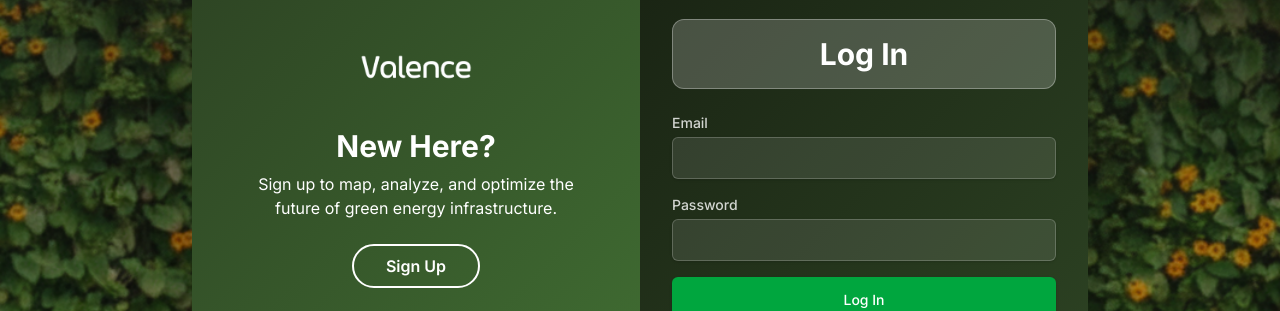
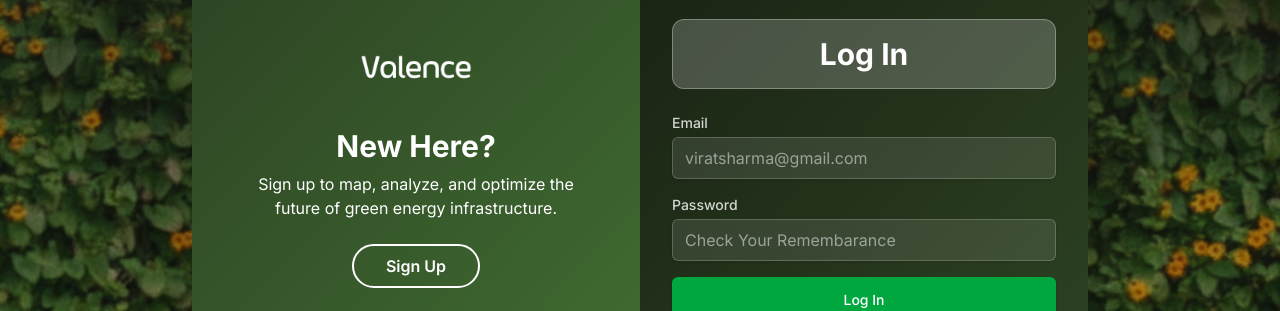
Before and after one commit to ombarvaliya/Valence, a Next.js app: page /auth in a window 1280 px wide. Shown: the part 229-540 px from the top of the page. Built offline with nearby package versions, Linux system fonts and the light colour scheme; no server answers.

Commit message:
Basic UI Changes 2

```diff
--- a/src/app/(app)/auth/page.tsx
+++ b/src/app/(app)/auth/page.tsx
@@ -97,16 +97,16 @@ function AuthComponent() {
             </div>
             <form onSubmit={handleSignupSubmit} className="space-y-4">
               <div>
-                <label htmlFor="signupName" className="block text-sm font-medium text-white/80">Full Name</label>
-                <input type="text" id="signupName" value={signupName} onChange={(e) => setSignupName(e.target.value)} required className="mt-1 block w-full px-3 py-2 bg-white/10 text-white border border-white/20 rounded-md shadow-sm focus:outline-none focus:ring-green-500 focus:border-green-500"/>
+                <label htmlFor="signupName" className="block text-sm font-medium text-white/80">Name</label>
+                <input type="text" id="signupName" value={signupName} onChange={(e) => setSignupName(e.target.value)} required className="mt-1 block w-full px-3 py-2 bg-white/10 text-white border border-white/20 rounded-md shadow-sm focus:outline-none focus:ring-green-500 focus:border-green-500" placeholder="Virat Sharma"/>
               </div>
               <div>
                 <label htmlFor="signupEmail" className="block text-sm font-medium text-white/80">Email</label>
-                <input type="email" id="signupEmail" value={signupEmail} onChange={(e) => setSignupEmail(e.target.value)} required className="mt-1 block w-full px-3 py-2 bg-white/10 text-white border border-white/20 rounded-md shadow-sm focus:outline-none focus:ring-green-500 focus:border-green-500"/>
+                <input type="email" id="signupEmail" value={signupEmail} onChange={(e) => setSignupEmail(e.target.value)} required className="mt-1 block w-full px-3 py-2 bg-white/10 text-white border border-white/20 rounded-md shadow-sm focus:outline-none focus:ring-green-500 focus:border-green-500" placeholder="viratsharma5@gmail.com"/>
               </div>
               <div>
                 <label htmlFor="signupPassword" className="block text-sm font-medium text-white/80">Password</label>
-                <input type="password" id="signupPassword" value={signupPassword} onChange={(e) => setSignupPassword(e.target.value)} required className="mt-1 block w-full px-3 py-2 bg-white/10 text-white border border-white/20 rounded-md shadow-sm focus:outline-none focus:ring-green-500 focus:border-green-500"/>
+                <input type="password" id="signupPassword" value={signupPassword} onChange={(e) => setSignupPassword(e.target.value)} required className="mt-1 block w-full px-3 py-2 bg-white/10 text-white border border-white/20 rounded-md shadow-sm focus:outline-none focus:ring-green-500 focus:border-green-500" placeholder="A Strong Password"/>
               </div>
               {signupError && <p className="text-red-400 text-sm text-center">{signupError}</p>}
               <button type="submit" disabled={isSignupSubmitting} className="w-full flex justify-center py-3 px-4 border border-transparent rounded-md shadow-sm text-sm font-medium text-white bg-green-600 hover:bg-green-700 focus:outline-none focus:ring-2 focus:ring-offset-2 focus:ring-green-500 disabled:opacity-50">
@@ -123,11 +123,11 @@ function AuthComponent() {
             <form onSubmit={handleLoginSubmit} className="space-y-4">
               <div>
                 <label htmlFor="loginEmail" className="block text-sm font-medium text-white/80">Email</label>
-                <input type="email" id="loginEmail" value={loginEmail} onChange={(e) => setLoginEmail(e.target.value)} required className="mt-1 block w-full px-3 py-2 bg-white/10 text-white border border-white/20 rounded-md shadow-sm focus:outline-none focus:ring-green-500 focus:border-green-500"/>
+                <input type="email" id="loginEmail" value={loginEmail} onChange={(e) => setLoginEmail(e.target.value)} required className="mt-1 block w-full px-3 py-2 bg-white/10 text-white border border-white/20 rounded-md shadow-sm focus:outline-none focus:ring-green-500 focus:border-green-500" placeholder="viratsharma@gmail.com"/>
               </div>
               <div>
                 <label htmlFor="loginPassword" className="block text-sm font-medium text-white/80">Password</label>
-                <input type="password" id="loginPassword" value={loginPassword} onChange={(e) => setLoginPassword(e.target.value)} required className="mt-1 block w-full px-3 py-2 bg-white/10 text-white border border-white/20 rounded-md shadow-sm focus:outline-none focus:ring-green-500 focus:border-green-500"/>
+                <input type="password" id="loginPassword" value={loginPassword} onChange={(e) => setLoginPassword(e.target.value)} required className="mt-1 block w-full px-3 py-2 bg-white/10 text-white border border-white/20 rounded-md shadow-sm focus:outline-none focus:ring-green-500 focus:border-green-500" placeholder="Check Your Remembarance"/>
               </div>
               {loginError && <p className="text-red-400 text-sm text-center">{loginError}</p>}
               <button type="submit" disabled={isLoginSubmitting} className="w-full flex justify-center py-3 px-4 border border-transparent rounded-md shadow-sm text-sm font-medium text-white bg-green-600 hover:bg-green-700 focus:outline-none focus:ring-2 focus:ring-offset-2 focus:ring-green-500 disabled:opacity-50">
--- a/src/components/AddAssetForm.tsx
+++ b/src/components/AddAssetForm.tsx
@@ -64,7 +64,7 @@ export default function AddAssetForm() {
     <form onSubmit={handleSubmit} className="space-y-6 bg-white p-8 rounded-lg shadow-md max-w-2xl mx-auto">
       <div>
         <label htmlFor="name" className="block text-sm font-medium text-gray-700">Asset Name</label>
-        <input type="text" id="name" value={name} onChange={(e) => setName(e.target.value)} required className="mt-1 block w-full px-3 py-2 border border-gray-300 rounded-md shadow-sm focus:outline-none focus:ring-green-500 focus:border-green-500"/>
+        <input type="text" id="name" value={name} onChange={(e) => setName(e.target.value)} required className="mt-1 block w-full px-3 py-2 border border-gray-300 rounded-md shadow-sm focus:outline-none focus:ring-green-500 focus:border-green-500" placeholder="Solar Plant"/>
       </div>
 
       <div>
@@ -79,17 +79,17 @@ export default function AddAssetForm() {
       <div className="grid grid-cols-1 md:grid-cols-2 gap-6">
         <div>
           <label htmlFor="longitude" className="block text-sm font-medium text-gray-700">Longitude</label>
-          <input type="number" step="any" id="longitude" value={longitude} onChange={(e) => setLongitude(e.target.value)} required className="mt-1 block w-full px-3 py-2 border border-gray-300 rounded-md shadow-sm focus:outline-none focus:ring-green-500 focus:border-green-500" placeholder="e.g., 70.05"/>
+          <input type="number" step="any" id="longitude" value={longitude} onChange={(e) => setLongitude(e.target.value)} required className="mt-1 block w-full px-3 py-2 border border-gray-300 rounded-md shadow-sm focus:outline-none focus:ring-green-500 focus:border-green-500" placeholder="24.2229"/>
         </div>
         <div>
           <label htmlFor="latitude" className="block text-sm font-medium text-gray-700">Latitude</label>
-          <input type="number" step="any" id="latitude" value={latitude} onChange={(e) => setLatitude(e.target.value)} required className="mt-1 block w-full px-3 py-2 border border-gray-300 rounded-md shadow-sm focus:outline-none focus:ring-green-500 focus:border-green-500" placeholder="e.g., 22.47"/>
+          <input type="number" step="any" id="latitude" value={latitude} onChange={(e) => setLatitude(e.target.value)} required className="mt-1 block w-full px-3 py-2 border border-gray-300 rounded-md shadow-sm focus:outline-none focus:ring-green-500 focus:border-green-500" placeholder="69.6669"/>
         </div>
       </div>
 
       <div>
         <label htmlFor="capacity" className="block text-sm font-medium text-gray-700">Capacity (Optional)</label>
-        <input type="text" id="capacity" value={capacity} onChange={(e) => setCapacity(e.target.value)} className="mt-1 block w-full px-3 py-2 border border-gray-300 rounded-md shadow-sm focus:outline-none focus:ring-green-500 focus:border-green-500" placeholder="e.g., 50MW"/>
+        <input type="text" id="capacity" value={capacity} onChange={(e) => setCapacity(e.target.value)} className="mt-1 block w-full px-3 py-2 border border-gray-300 rounded-md shadow-sm focus:outline-none focus:ring-green-500 focus:border-green-500" placeholder="150MW"/>
       </div>
 
       <button type="submit" disabled={isSubmitting} className="w-full flex justify-center py-3 px-4 border border-transparent rounded-md shadow-sm text-sm font-medium text-white bg-green-600 hover:bg-green-700 focus:outline-none focus:ring-2 focus:ring-offset-2 focus:ring-green-500 disabled:bg-gray-400 disabled:cursor-not-allowed">
```
